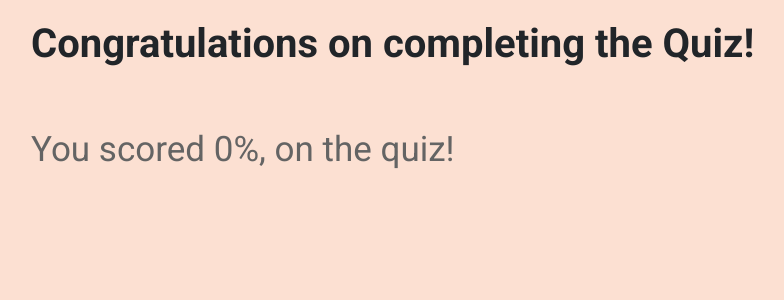
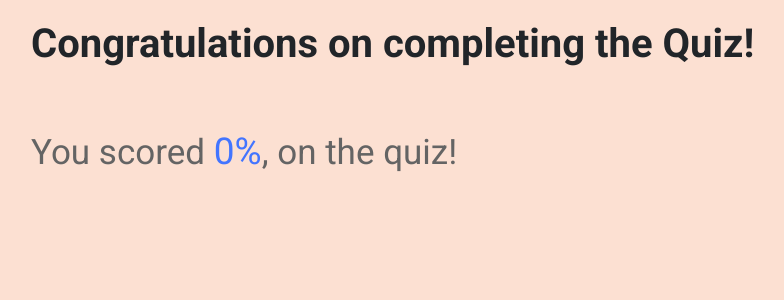
Before and after one commit to apark2020/ui-design-chords, a Flask app: page /quiz_summary in a window 1280 px wide. Shown: the part 56-356 px from the top of the page, without its empty margins (54-838 px from the left). Run offline with Flask 3, Linux system fonts and the light colour scheme; some libraries are stand-ins or nearby versions.

Commit message:
quiz grade blue

```diff
--- a/static/main.css
+++ b/static/main.css
@@ -134,7 +134,7 @@ button{
 }
 
 .large-font-blue {
-    font-size: 50px; /* Large font size */
+    font-size: 37px; /* Large font size */
     color: #4375ff;
 }
 
--- a/templates/quiz_summary.html
+++ b/templates/quiz_summary.html
@@ -6,7 +6,7 @@
 <br>
 <br>
 <p class="quiz_results">
-    You scored {{ percentage|round|int }}%</span>, on the quiz!
+    You scored <span class=large-font-blue> {{ percentage|round|int }}%</span>, on the quiz!
 </p>
 
 
```
Also changed, not shown: 1 other file.
